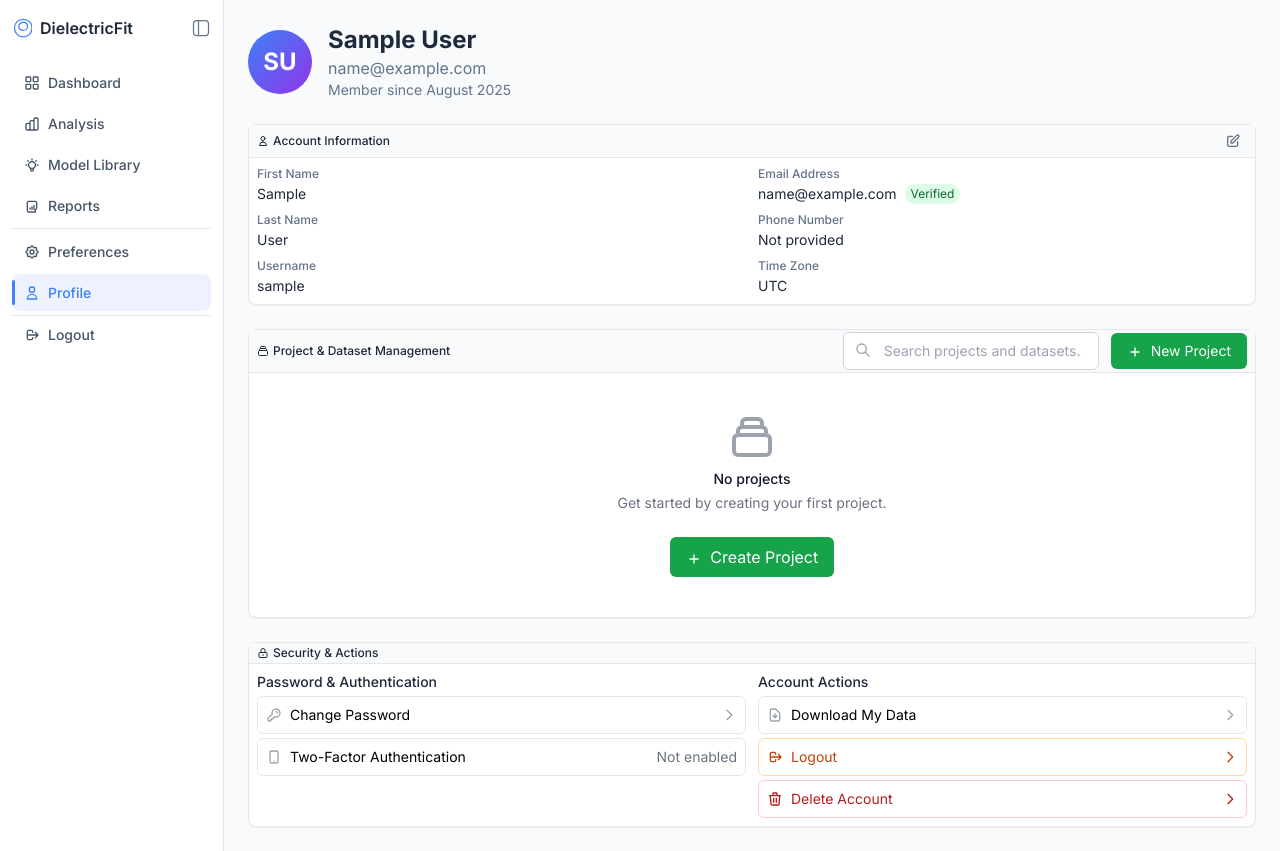
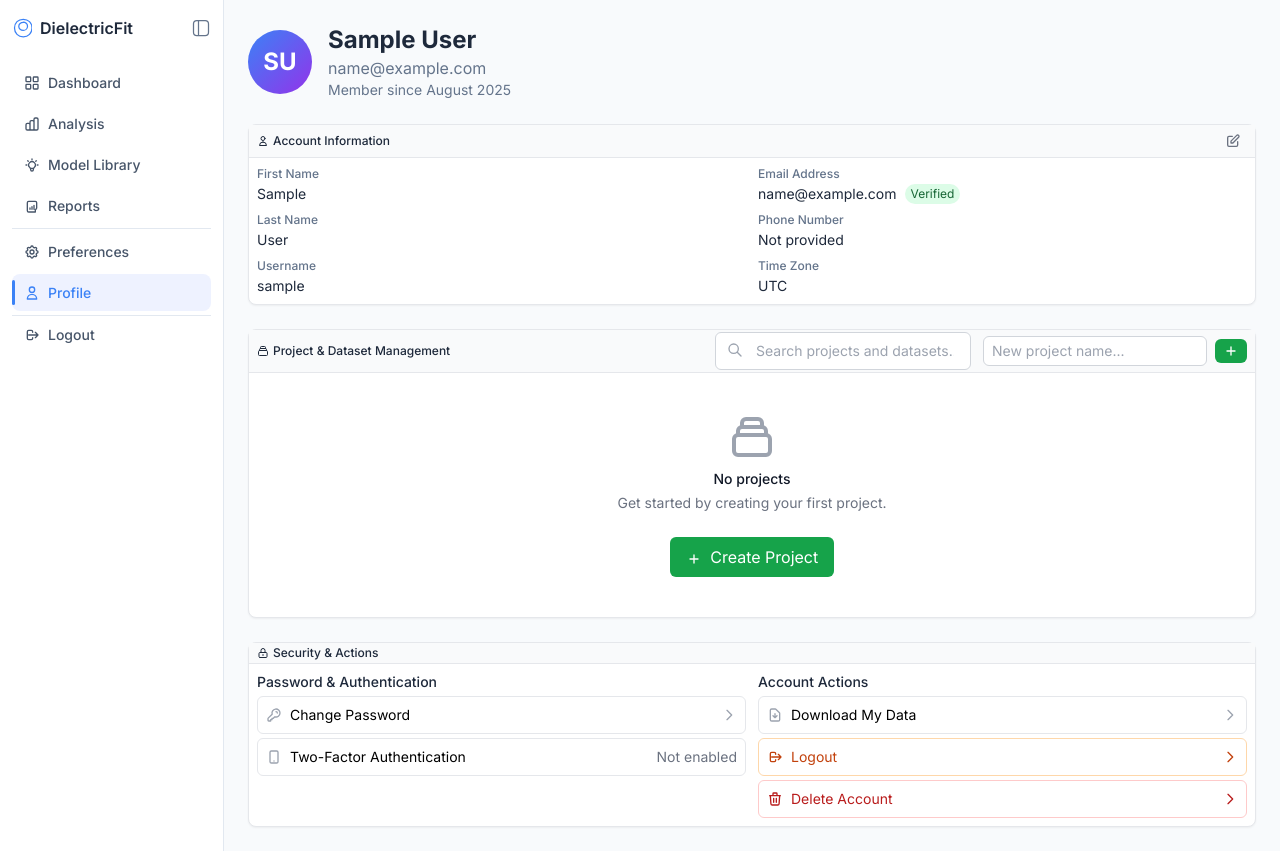
Before and after one commit to bmeddeb/DielectricFit, a Django app: page /profile/ in a window 1280 px wide. Run offline with Django 5.2, Linux system fonts and the light colour scheme; the visitor is signed in with stand-in values (Sample User, id 1); data comes from the database, SQL or seed files in the repository; data that the repository does not hold is empty; some libraries are stand-ins or nearby versions.

Commit message:
feat(profile): inline project creation in management header
- Replace New Project button with inline name input + add button\n- Wire Enter/click to call existing create endpoint and refresh list

```diff
--- a/people/static/people/js/profile.js
+++ b/people/static/people/js/profile.js
@@ -22,6 +22,19 @@ document.addEventListener('DOMContentLoaded', function() {
   if (accountCard) {
     // Ensure initial state is view mode
     toggleAccountEdit(false);
+  }
+
+  // Inline create project wiring
+  const inlineName = document.getElementById('inline-project-name');
+  const inlineAdd = document.getElementById('inline-project-add');
+  if (inlineAdd && inlineName) {
+    inlineAdd.addEventListener('click', () => createProjectInline());
+    inlineName.addEventListener('keydown', (e) => {
+      if (e.key === 'Enter') {
+        e.preventDefault();
+        createProjectInline();
+      }
+    });
   }
 });
 
@@ -344,9 +357,8 @@ function createNewProject() {
 }
 
 function createProjectWithDetails(projectName, projectDescription) {
-
   const csrftoken = getCookie('csrftoken');
-  fetch('/api/projects/create/', {
+  return fetch('/api/projects/create/', {
     method: 'POST',
     headers: {
       'X-CSRFToken': csrftoken,
@@ -366,11 +378,35 @@ function createProjectWithDetails(projectName, projectDescription) {
     } else {
       showNotification('Error', data.error || 'Failed to create project', 'error');
     }
+    return data;
   })
   .catch(error => {
     console.error('Error creating project:', error);
     showNotification('Error', 'Failed to create project', 'error');
+    throw error;
   });
+}
+
+function createProjectInline() {
+  const input = document.getElementById('inline-project-name');
+  if (!input) return;
+  const name = (input.value || '').trim();
+  if (!name) {
+    showNotification('Error', 'Project name is required', 'error');
+    input.focus();
+    return;
+  }
+  createProjectWithDetails(name, '')
+    .then((res) => {
+      if (res && res.ok) {
+        input.value = '';
+        input.focus();
+      }
+    })
+    .catch(() => {
+      // Keep typed value for correction
+      input.focus();
+    });
 }
 
 function showProjectMenu(projectId, event) {
--- a/people/templates/people/profile.html
+++ b/people/templates/people/profile.html
@@ -102,12 +102,15 @@
             <path stroke-linecap="round" stroke-linejoin="round" stroke-width="2" d="M21 21l-6-6m2-5a7 7 0 11-14 0 7 7 0 0114 0z"></path>
           </svg>
         </div>
-        <button onclick="createNewProject()" class="px-4 py-2 bg-green-600 text-white rounded-md hover:bg-green-700 transition-colors text-sm">
-          <svg class="w-4 h-4 inline mr-1" fill="none" stroke="currentColor" viewBox="0 0 24 24">
-            <path stroke-linecap="round" stroke-linejoin="round" stroke-width="2" d="M12 6v6m0 0v6m0-6h6m-6 0H6"></path>
-          </svg>
-          New Project
-        </button>
+        <div class="flex items-center gap-2">
+          <input type="text" id="inline-project-name" placeholder="New project name..."
+                 class="px-2 py-1 border border-gray-300 rounded-md text-sm focus:border-blue-500 focus:outline-none w-56">
+          <button id="inline-project-add" class="px-2 py-1 bg-green-600 text-white rounded-md hover:bg-green-700 transition-colors text-sm" title="Create Project">
+            <svg class="w-4 h-4" fill="none" stroke="currentColor" viewBox="0 0 24 24">
+              <path stroke-linecap="round" stroke-linejoin="round" stroke-width="2" d="M12 6v6m0 0v6m0-6h6m-6 0H6"></path>
+            </svg>
+          </button>
+        </div>
       </div>
     </div>
     <div class="p-2">
```
